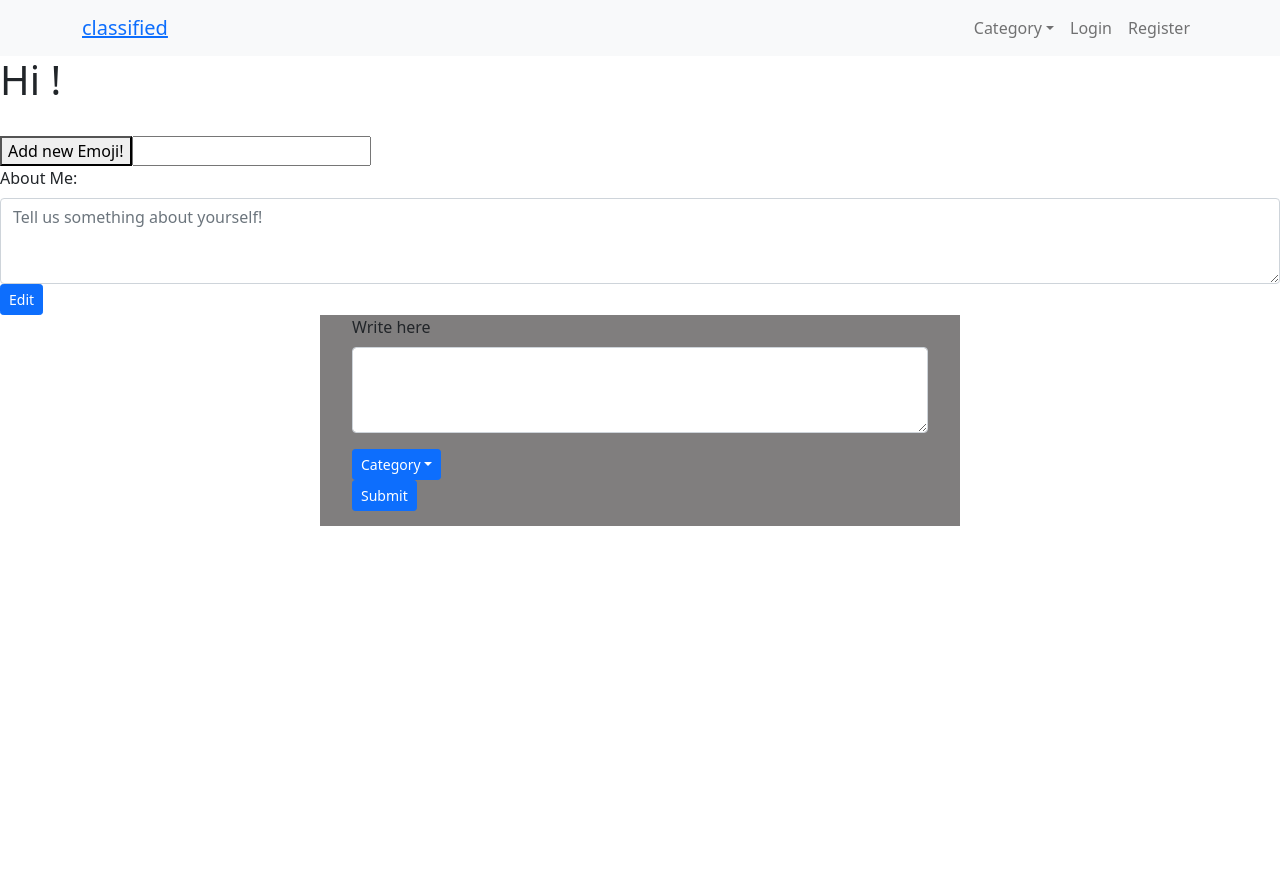
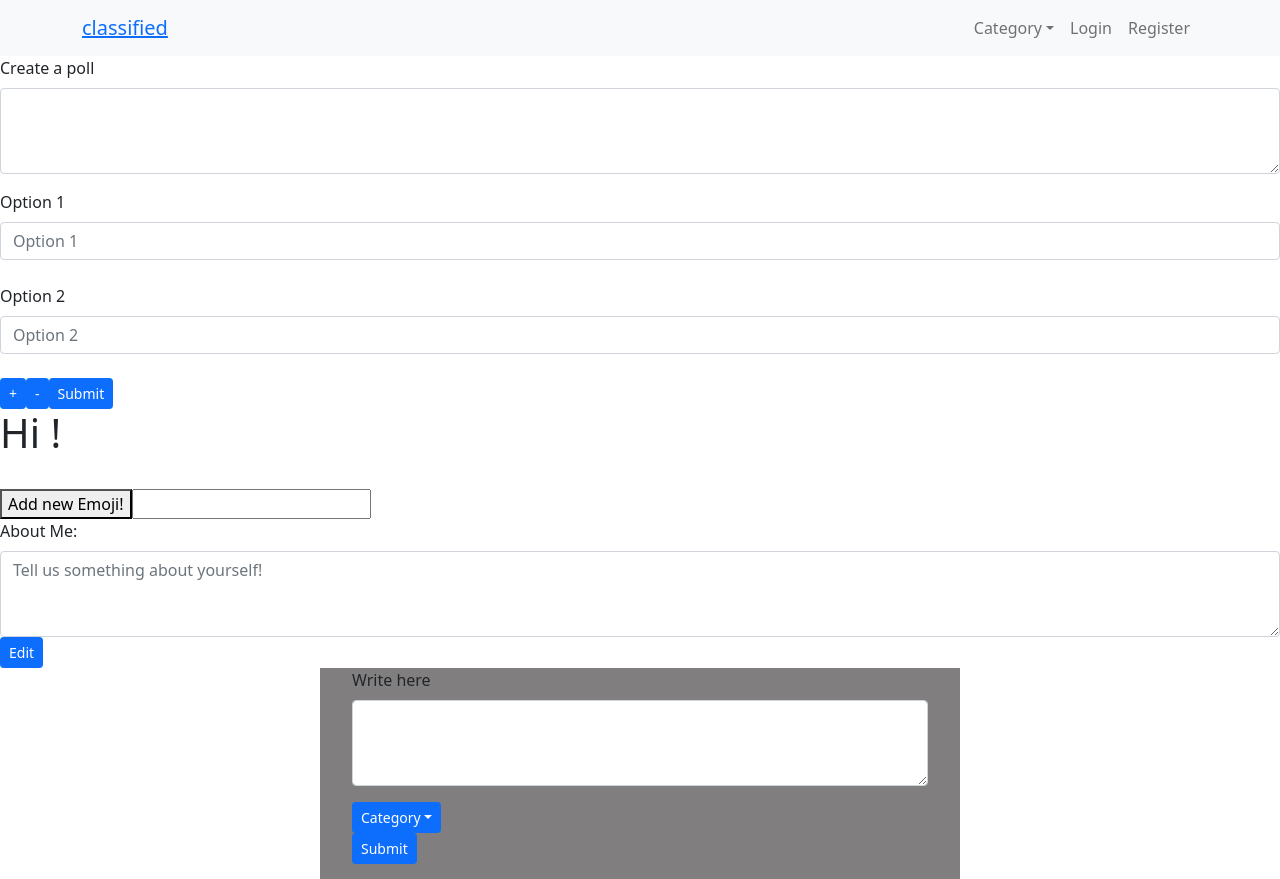
Before and after one commit to xsavoie/final, a React (Create React App) app in the folder front-end/: page /Profile in a window 1280 px wide. Before the commit the page ends 800 px from the top, so only its background shows below. Built offline with nearby package versions, Linux system fonts and the light colour scheme; no server answers.

Commit message:
Add form for Polls and options

```diff
--- a/front-end/src/App.jsx
+++ b/front-end/src/App.jsx
@@ -17,6 +17,7 @@ import Profile from './components/Profile/Profile';
 import PollsList from './components/polls/PollsList';
 // import ConfessionListItem from './components/Confession/ConfessionsListItem';
 import ConfessionDisplay from './components/Confession/ConfessionDisplay';
+import PollsForm from './components/polls/PollsForm'
 
 // const io = require("socket.io-client");
 const SERVER = "http://localhost:3000";
@@ -131,7 +132,7 @@ function App() {
           setPageToDisplay={setPageToDisplay}
         />
         {showForm && <ConfessionForm confessions={confessions} setConfessions={setConfessions} setShowForm={setShowForm} />}
-
+        <div><PollsForm/></div>
         <Routes>
           <Route path="/chat" element={<Chat />}></Route>
           <Route path="/Profile" element={<Profile />}></Route>
--- a/front-end/src/components/options/OptionsForm.jsx
+++ b/front-end/src/components/options/OptionsForm.jsx
@@ -11,6 +11,8 @@ import { UserContext } from "../contexts/UserContext";
 export default function OptionsForm(props) {
 
   const [content, setContent] = useState("");
+
+
 
   const poll_id = 4
   const createOptions = (poll_id, content) => {
@@ -38,17 +40,17 @@ export default function OptionsForm(props) {
       <Form.Control type="text" placeholder="Option 1" value1={content} onChange={(event) => setContent(event.target.value)}/>
       <br />
       <Form.Label>Option 2</Form.Label>
-      <Form.Control type="text" placeholder="Option 2" value2={content} onChange={(event) => setContent(event.target.value)}/>
+      <Form.Control type="text" placeholder="Option 2" value2={content} onChange={(event) => setContent( event.target.value)}/>
       <br />
-      <Button
+      {/* <Button
           variant="primary"
           size="sm"
           onClick={() => {createOptions(poll_id, content)
             setContent("")}}
-        >
+        >  */}
         {/* it will automatically add two text box for options by default after add it will disappear and we will have + button */}
-          Add options
-        </Button>
+          {/* Add options
+        </Button> */}
     </Form>
   )
 
```
Also changed, not shown: front-end/src/components/polls/PollsForm.jsx (+9 -0 lines).
